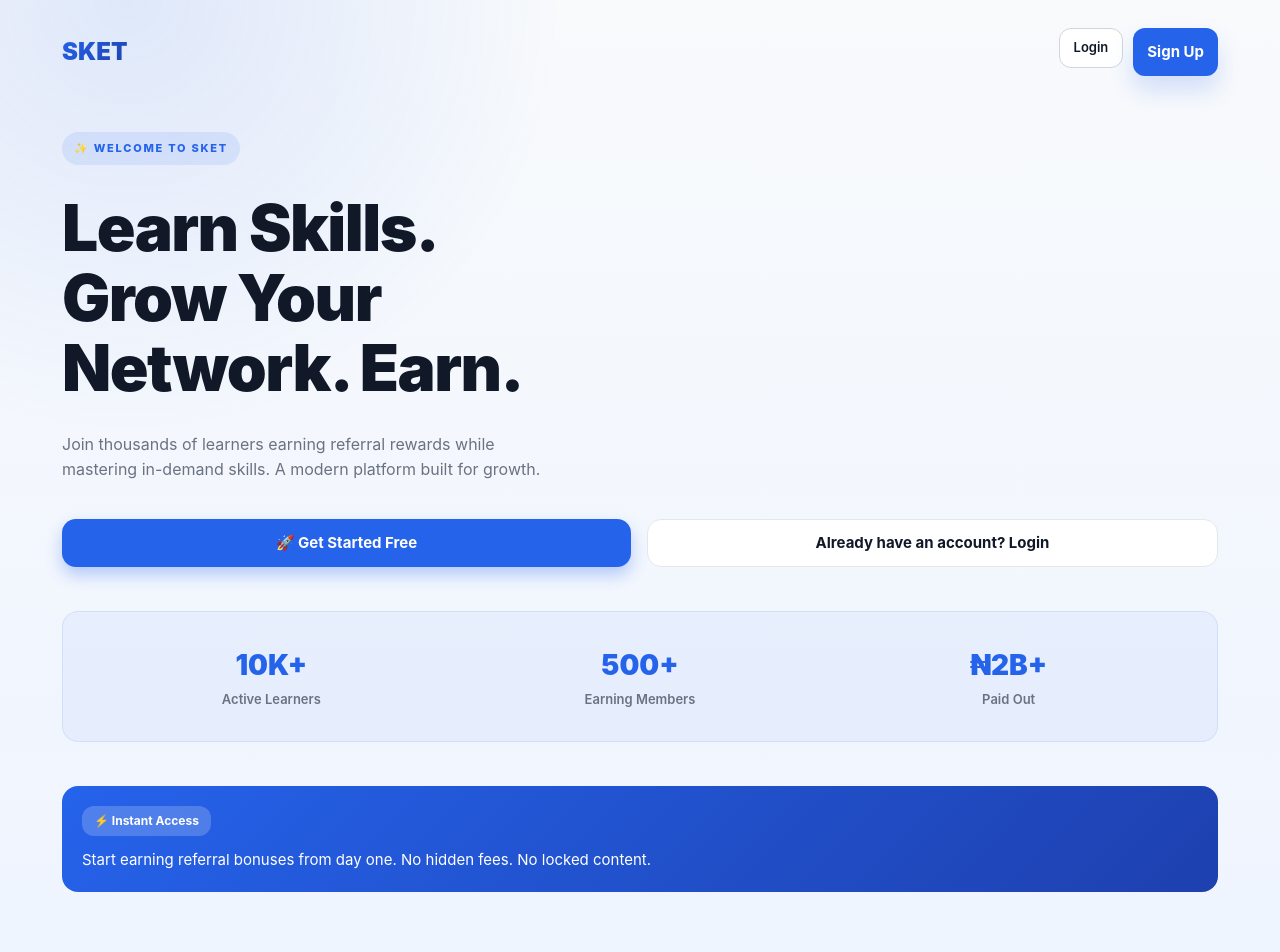
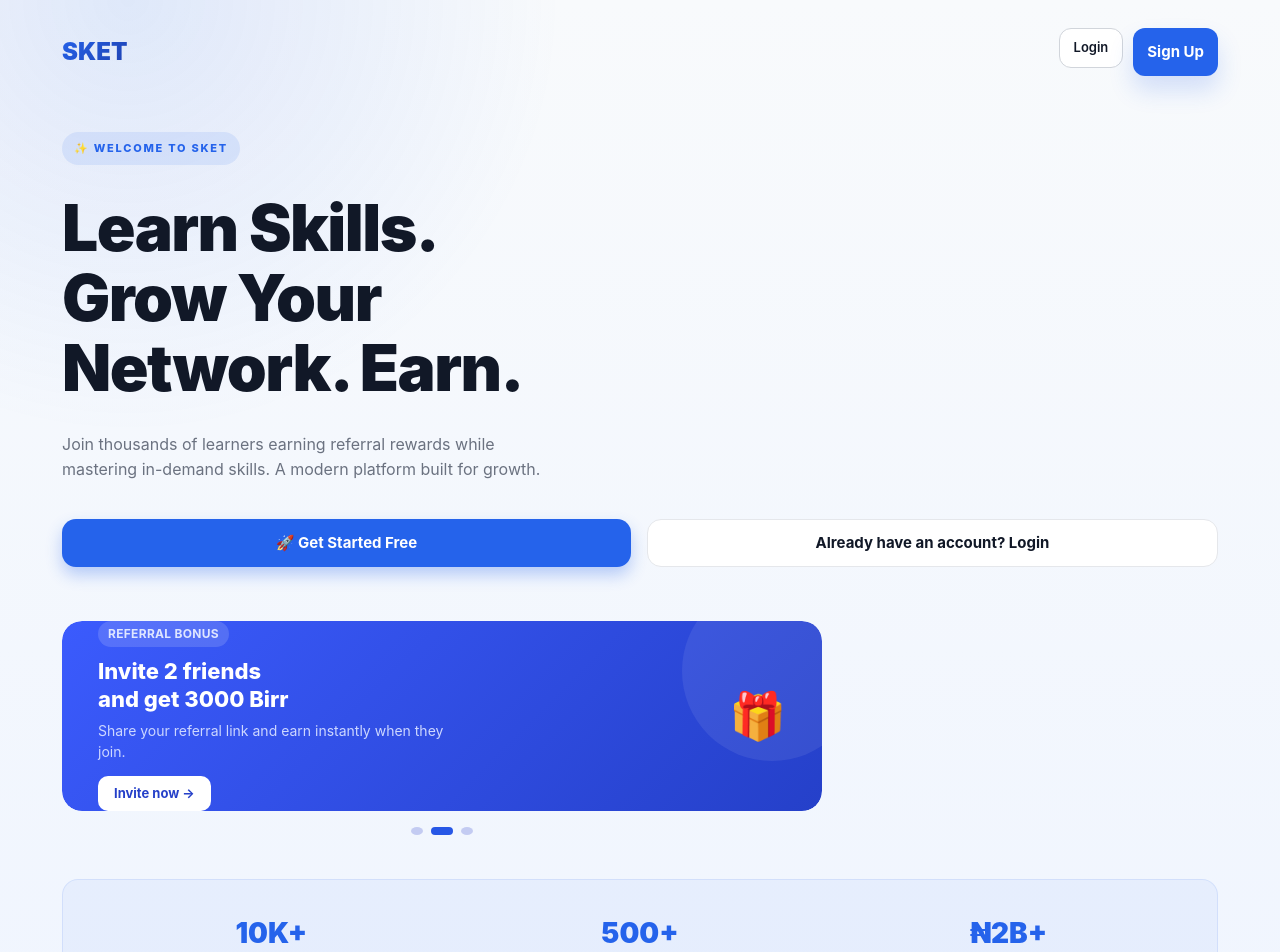
Before and after one commit to lemimsgn/SKET, a Next.js app: page / in a window 1280 px wide. Shown: the top 952 px of the page. Built offline with nearby package versions, Linux system fonts and the light colour scheme.

Commit message:
fix: restore homepage promo card visibility

```diff
--- a/app/page.tsx
+++ b/app/page.tsx
@@ -1,10 +1,121 @@
+"use client";
+
 import Link from "next/link";
+import { useEffect, useRef, useState } from "react";
 
 const stats = [
   { number: "10K+", label: "Active Learners" },
   { number: "500+", label: "Earning Members" },
   { number: "₦2B+", label: "Paid Out" },
 ];
+
+function PromoSlider() {
+  const trackRef = useRef<HTMLDivElement | null>(null);
+  const [index, setIndex] = useState(0);
+
+  useEffect(() => {
+    const cards = trackRef.current?.children ?? [];
+    const dots = document.querySelectorAll(".promo-dot");
+
+    if (!cards.length) return;
+
+    if (trackRef.current) {
+      trackRef.current.style.transform = "translateX(0%)";
+    }
+
+    const goTo = (nextIndex: number) => {
+      setIndex(nextIndex);
+      if (trackRef.current) {
+        trackRef.current.style.transform = `translateX(-${nextIndex * 100}%)`;
+      }
+      dots.forEach((dot, dotIndex) => {
+        dot.classList.toggle("active", dotIndex === nextIndex);
+      });
+
+      Array.from(cards).forEach((card, cardIndex) => {
+        card.classList.toggle("active", cardIndex === nextIndex);
+      });
+    };
+
+    const timer = setInterval(() => {
+      const nextIndex = (index + 1) % cards.length;
+      goTo(nextIndex);
+    }, 5000);
+
+    const firstCard = cards[0];
+    if (firstCard) {
+      firstCard.classList.add("active");
+    }
+
+    return () => clearInterval(timer);
+  }, [index]);
+
+  const handleDotClick = (nextIndex: number) => {
+    setIndex(nextIndex);
+    if (trackRef.current) {
+      trackRef.current.style.transform = `translateX(-${nextIndex * 100}%)`;
+    }
+
+    const cards = Array.from(trackRef.current?.children ?? []);
+    const dots = document.querySelectorAll(".promo-dot");
+    dots.forEach((dot, dotIndex) => {
+      dot.classList.toggle("active", dotIndex === nextIndex);
+    });
+    cards.forEach((card, cardIndex) => {
+      card.classList.toggle("active", cardIndex === nextIndex);
+    });
+  };
+
+  return (
+    <div className="promo-wrap">
+      <div className="promo-slider">
+        <div className="promo-track" ref={trackRef}>
+          <div className="promo-card c1 active">
+            <div>
+              <span className="promo-badge">REFERRAL BONUS</span>
+              <p className="promo-title">Invite 2 friends<br />and get 3000 Birr</p>
+              <p className="promo-sub">Share your referral link and earn instantly when they join.</p>
+              <button className="promo-cta">Invite now →</button>
+            </div>
+            <div className="promo-icon">🎁</div>
+          </div>
+
+          <div className="promo-card c2">
+            <div>
+              <span className="promo-badge">KEEP EARNING</span>
+              <p className="promo-title">Get 1000 Birr<br />for every extra invite</p>
+              <p className="promo-sub">No limit — the more you invite, the more you earn.</p>
+              <button className="promo-cta">Invite more →</button>
+            </div>
+            <div className="promo-icon">💸</div>
+          </div>
+
+          <div className="promo-card c3">
+            <div>
+              <span className="promo-badge">LEVEL UP</span>
+              <p className="promo-title">Become an Agent<br />and earn monthly</p>
+              <p className="promo-sub">Top referrers unlock agent status with recurring income.</p>
+              <button className="promo-cta">Learn more →</button>
+            </div>
+            <div className="promo-icon">🚀</div>
+          </div>
+        </div>
+      </div>
+
+      <div className="promo-dots" aria-label="Promo slider dots">
+        {[0, 1, 2].map((dotIndex) => (
+          <button
+            key={dotIndex}
+            type="button"
+            className={`promo-dot ${dotIndex === index ? "active" : ""}`}
+            aria-label={`Go to slide ${dotIndex + 1}`}
+            onClick={() => handleDotClick(dotIndex)}
+          />
+        ))}
+      </div>
+    </div>
+  );
+}
 
 export default function HomePage() {
   return (
@@ -46,6 +157,8 @@ export default function HomePage() {
             </Link>
           </div>
 
+          <PromoSlider />
+
           <div className="hero-stats">
             {stats.map((stat) => (
               <div key={stat.label} className="stat-item">
```
